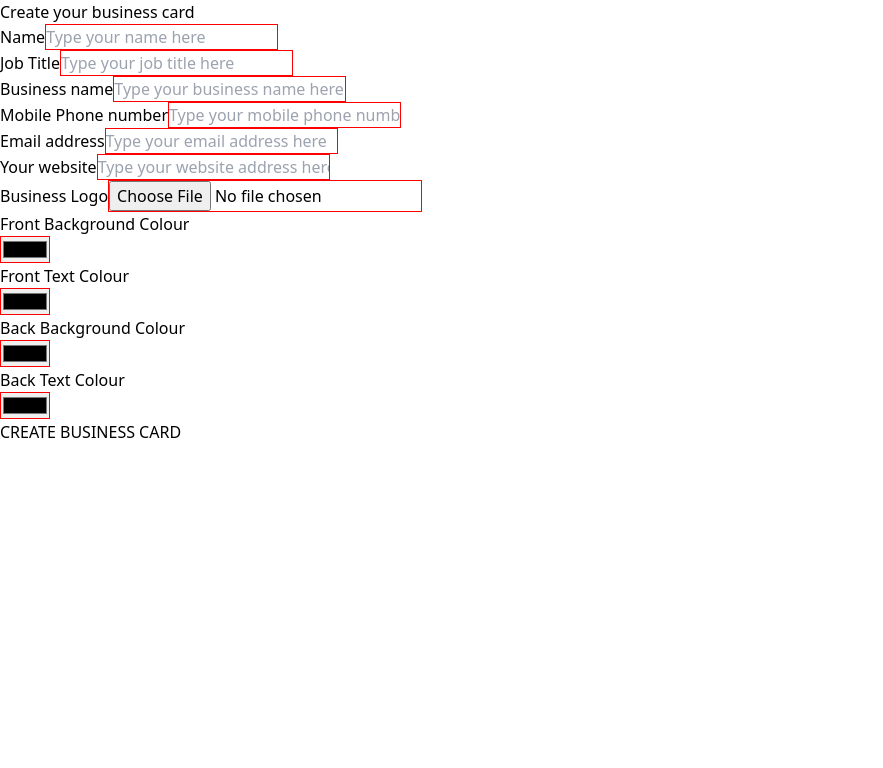
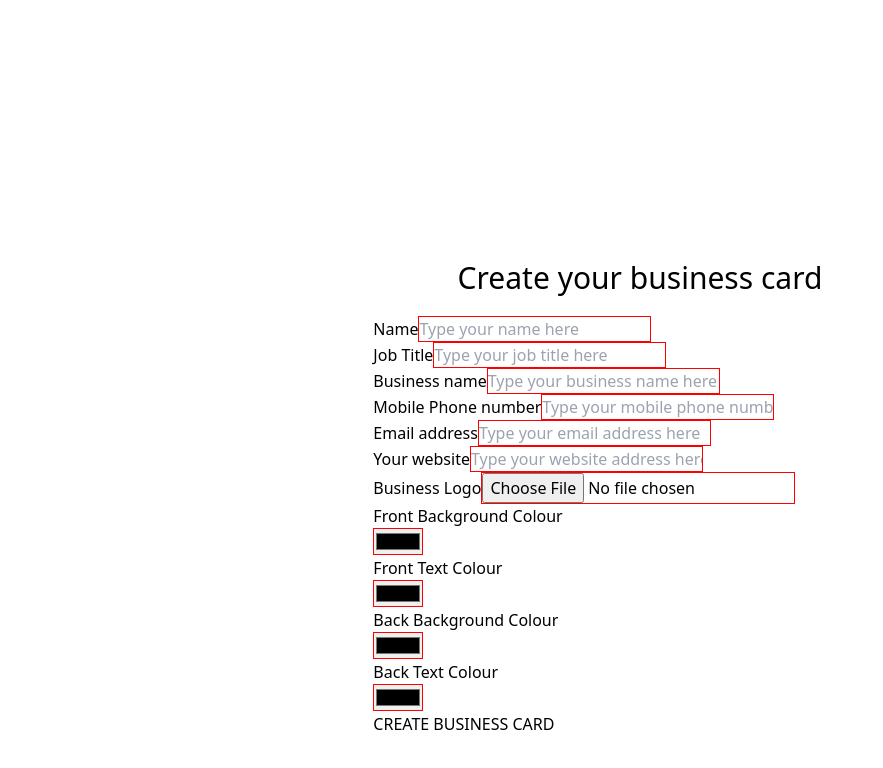
Before and after one commit to HalfElfAlistair/personalised-business-card, a React (Create React App) app: page / in a window 1280 px wide. Shown: the top 768 px of the page, without its empty margins (0-883 px from the left). Built offline with nearby package versions, Linux system fonts and the light colour scheme; no server answers.

Commit message:
centering holding div and h1 with margin classes and setting a width and height for the div

```diff
--- a/src/components/Create.jsx
+++ b/src/components/Create.jsx
@@ -2,8 +2,8 @@ import Form from '../components/Form'
 
 const Create = ({setNewCardID}) => {
 
-    return <div>
-            <h1>Create your business card</h1>
+    return <div className="mx-auto w-5/12 my-60 h-3/6">
+            <h1 className="mx-auto w-full mb-0 p-5 text-center text-3xl">Create your business card</h1>
             <Form setNewCardID={setNewCardID} />
     </div>
 
```
